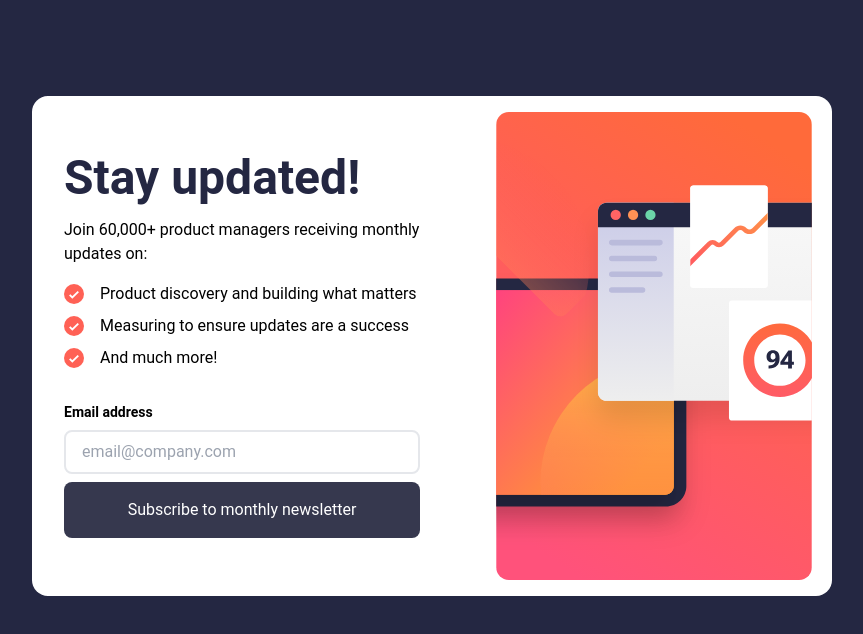
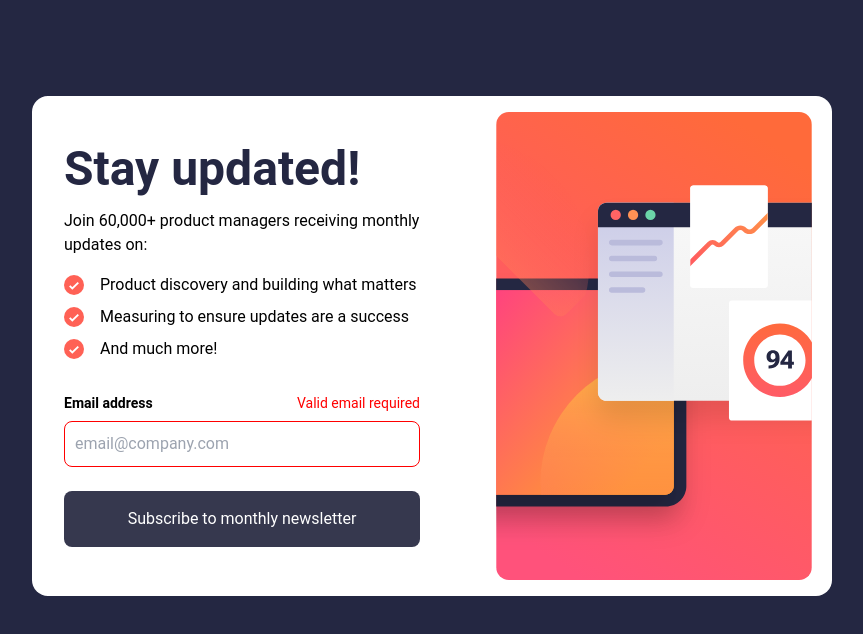
Before and after one commit to shabrina12/Newsletter-sign-up-form, a Next.js app: page / in a window 1280 px wide. Shown: the top 634 px of the page, without its empty margins (208-1071 px from the left). Built offline with nearby package versions, Linux system fonts and the light colour scheme.

Commit message:
add validation email

```diff
--- a/package.json
+++ b/package.json
@@ -9,9 +9,10 @@
     "lint": "next lint"
   },
   "dependencies": {
+    "next": "14.2.3",
     "react": "^18",
     "react-dom": "^18",
-    "next": "14.2.3"
+    "react-toastify": "^10.0.5"
   },
   "devDependencies": {
     "postcss": "^8",
--- a/src/app/globals.css
+++ b/src/app/globals.css
@@ -49,4 +49,25 @@ body {
     width: 100%;
     height: 100%;
   }
+
+  .text-error {
+    color: red;
+  }
+
+  .emailError {
+    width: 100%;
+    padding: 10px;
+    border: 1px solid red;
+    color: red;
+    font-size: 16px;
+    outline: none;
+  }
+
+  .emailDefault {
+    width: 100%;
+    padding: 10px;
+    border: 1px solid hsl(231, 7%, 60%);
+    font-size: 16px;
+    outline: none;
+  }
 }
--- a/src/app/page.js
+++ b/src/app/page.js
@@ -1,7 +1,40 @@
+'use client'
+import {useState, useEffect} from 'react';
 import Image from "next/image";
 import iconList from "../../public/assets/images/icon-list.svg"
 
 export default function Home() {
+    const [email, setEmail] = useState('');
+    const [errors, setErrors] = useState('');
+    const [isFormValid, setIsFormValid] = useState(false);
+
+    const emailRegex = /^\w+([\.-]?\w+)*@\w+([\.-]?\w+)*(\.\w{2,3})+$/gi;
+
+    useEffect(() => {
+      validateForm();
+    }, [email]);
+
+    // Validate form
+    const validateForm = () => {
+      let errors = '';
+
+      if (!email || !emailRegex.test(email)) {
+        errors = 'Valid email required';
+      }
+
+      setErrors(errors);
+      setIsFormValid(errors.length === 0);
+    };
+
+    // Submit
+    const handleSubmit = () => {
+      if (isFormValid) {
+        console.log('Form submitted successfully!');
+      } else {
+        console.log('Form has errors. Please correct them.');
+      }
+    };
+
   return (
     <main className="font-roboto flex xs:bg-white md:bg-dark-grey min-h-screen flex-col items-center justify-between md:p-24">
       <div className="flex xs:flex-col-reverse md:flex-row bg-white md:py-4 xs:pb-14 sm:pb-0 md:rounded-2xl gap-6 md:w-[800px] xs:h-[800px] md:h-[500px]">
@@ -25,10 +58,26 @@ export default function Home() {
                 </li>
             </ul>
           </div>
-          <div className="flex flex-col gap-2">
-            <h4 className="font-semibold text-sm">Email address</h4>
-            <input className="border-2 rounded-lg py-2 px-4" placeholder="email@company.com" />
-            <button className="bg-charcoal-grey text-white py-4 rounded-lg scroll-mt-4">Subscribe to monthly newsletter</button>
+          <div>
+            <form className="flex flex-col gap-2" >
+              <div className='flex justify-between'>
+                <h4 className="font-semibold text-sm">Email address</h4>
+                {errors && <h4 className="text-sm text-error">{errors}</h4>} {/* to show error text when email is invalid */}
+              </div>
+
+              <input
+                    className={errors ? 'emailError rounded-lg' : 'emailDefault rounded-lg'}
+                    placeholder="email@company.com"
+                    value={email}
+                    onChange={(e) => setEmail(e.target.value)}
+                    type="email"
+                />
+
+              <button className="bg-charcoal-grey text-white py-4 rounded-lg mt-4"
+                disabled={!isFormValid} onClick={handleSubmit} >
+                Subscribe to monthly newsletter
+              </button>
+            </form>
           </div>
         </div>
 
```
Also changed, not shown: 1 other file (tests, documents, lock files or other folders).
